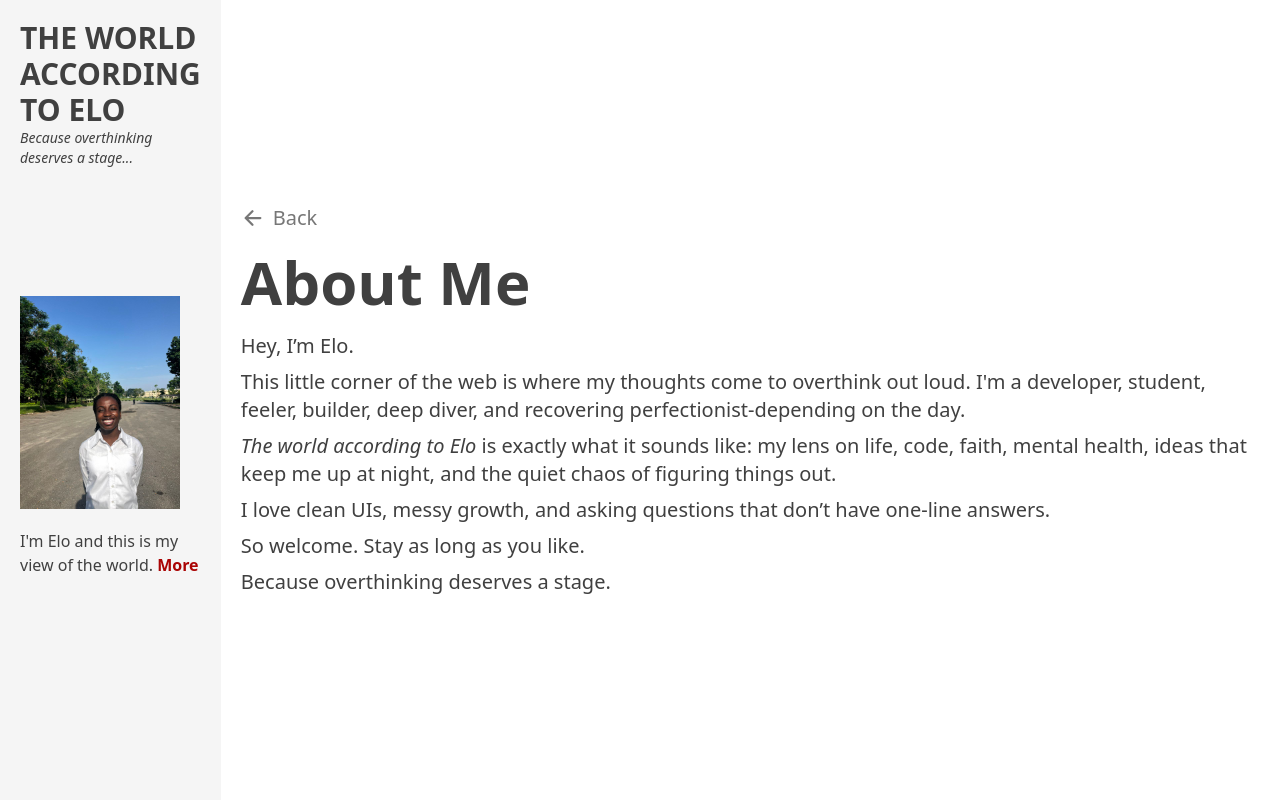
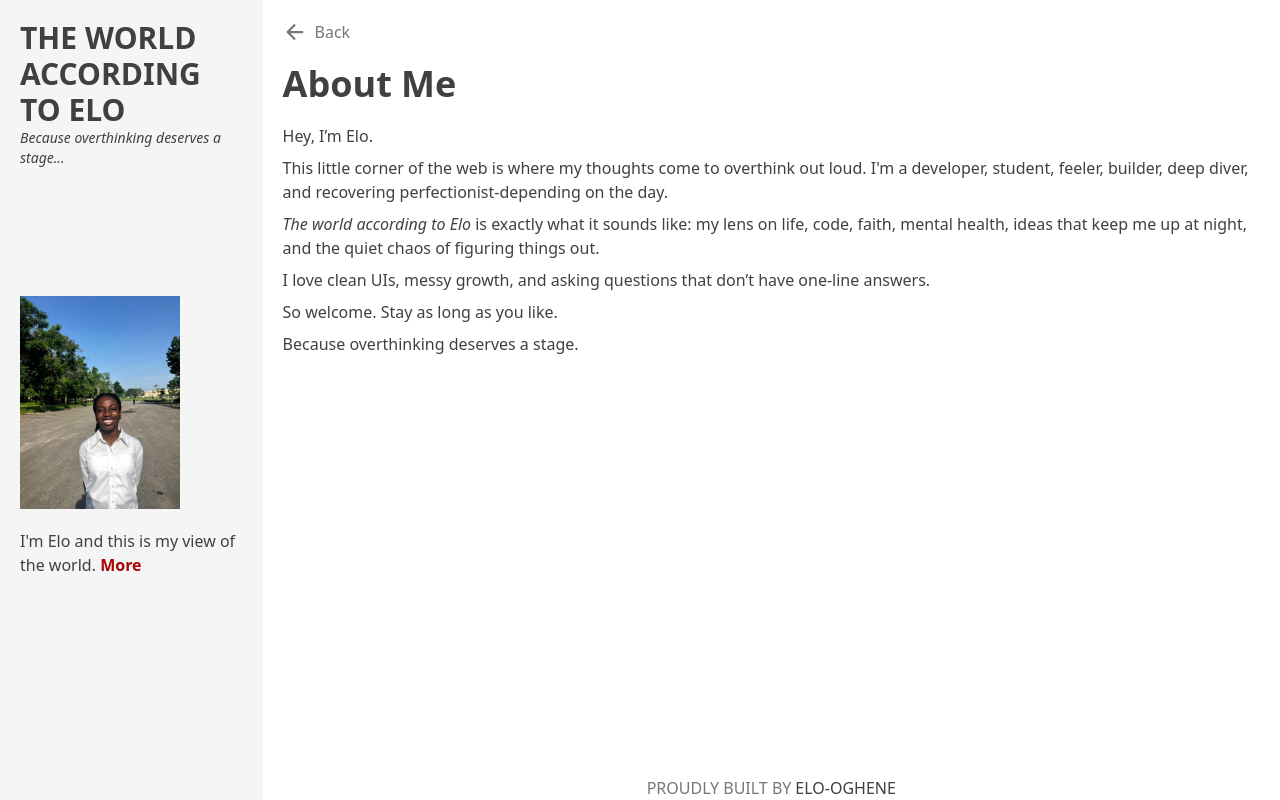
Before and after one commit to Dev-Elo-1505/My-Blog-Site, a React (Vite) app: page /about in a window 1280 px wide. Built offline with nearby package versions, Linux system fonts and the light colour scheme; no server answers.

Commit message:
refactor: create layout component for global page structure and content wrapper for consistent content styling

```diff
--- a/src/components/Body.tsx
+++ b/src/components/Body.tsx
@@ -2,6 +2,7 @@ import { collection, getDocs } from "firebase/firestore";
 import { db } from "../utils/firebase";
 import { useEffect, useState } from "react";
 import { Link } from "react-router-dom";
+import ContentWrapper from "./ContentWrapper";
 
 export interface EntriesProp {
   id: string;
@@ -51,15 +52,9 @@ const Body = () => {
   }
 
   return (
-    <section className="p-5 text-text md:w-full bg-primary">
-      <h1 className="text-4xl font-bold mb-5">Recent crashes</h1>
-
-      <div>
+    <ContentWrapper title="Recent Crashes">
       {entries.map((entry) => (
-          <div
-            key={entry.id}
-            className="mb-5 hover:bg-secondary p-5 rounded-lg"
-          >
+        <div key={entry.id} className="mb-5 hover:bg-secondary p-5 rounded-lg">
           <Link to={`/post/${entry.id}`}>
             <p>
               <span className="text-text-secondary uppercase ">
@@ -75,8 +70,7 @@ const Body = () => {
           </Link>
         </div>
       ))}
-      </div>
-    </section>
+    </ContentWrapper>
   );
 };
 
--- /dev/null
+++ b/src/components/ContentWrapper.tsx
@@ -0,0 +1,30 @@
+import { ReactNode } from "react";
+import { IoArrowBackOutline } from "react-icons/io5";
+import { Link } from "react-router-dom";
+
+interface ContentWrapperProps {
+  children: ReactNode;
+  title?: string;
+  showBackButton?: boolean;
+}
+
+const ContentWrapper = ({
+  children,
+  title,
+  showBackButton = false,
+}: ContentWrapperProps) => {
+  return (
+    <div className="flex flex-col">
+      {showBackButton && (
+        <Link to="/" className="flex items-center mb-5 text-text-secondary">
+          <IoArrowBackOutline className="text-2xl" />
+          <span className="ml-2">Back</span>
+        </Link>
+      )}{" "}
+      {title && <h1 className="text-4xl font-bold mb-5">{title}</h1>}
+      {children}
+    </div>
+  );
+};
+
+export default ContentWrapper;
--- /dev/null
+++ b/src/components/Layout.tsx
@@ -0,0 +1,21 @@
+import { ReactNode } from "react";
+import Footer from "./Footer";
+import Sidebar from "./Sidebar";
+
+interface LayoutProps {
+  children: ReactNode;
+}
+
+const Layout = ({ children }: LayoutProps) => {
+  return (
+    <div className="flex flex-col md:flex-row min-h-screen">
+      <Sidebar />
+      <main className="w-full flex flex-col justify-between min-h-screen">
+        <div className="p-5 text-text bg-primary md:w-full">{children}</div>
+        <Footer />
+      </main>
+    </div>
+  );
+};
+
+export default Layout;
--- a/src/pages/AboutPage.tsx
+++ b/src/pages/AboutPage.tsx
@@ -1,17 +1,10 @@
-import { IoArrowBackOutline } from "react-icons/io5";
-import Sidebar from "../components/Sidebar";
-import { Link } from "react-router-dom";
+import Layout from "../components/Layout";
+import ContentWrapper from "../components/ContentWrapper";
 
 const AboutPage = () => {
   return (
-    <div className="flex flex-col md:flex-row min-h-screen">
-      <Sidebar />
-      <div className="p-5 text-text bg-primary flex flex-col justify-center text-lg md:text-xl">
-      <Link to="/" className="flex items-center mb-5 text-text-secondary">
-          <IoArrowBackOutline className="text-2xl" />
-          <span className="ml-2">Back</span>
-        </Link>
-        <h1 className="text-4xl md:text-6xl font-semibold mb-5">About Me</h1>
+    <Layout>
+      <ContentWrapper title="About Me" showBackButton>
         <p className="mb-2">Hey, I’m Elo.</p>
 
         <p className="mb-2">
@@ -20,22 +13,20 @@ const AboutPage = () => {
           recovering perfectionist-depending on the day.
         </p>
         <p className="mb-2">
-          <span className="italic">The world according to Elo</span> is exactly what it sounds like: my lens on
-          life, code, faith, mental health, ideas that keep me up at night, and
-          the quiet chaos of figuring things out.
+          <span className="italic">The world according to Elo</span> is exactly
+          what it sounds like: my lens on life, code, faith, mental health,
+          ideas that keep me up at night, and the quiet chaos of figuring things
+          out.
         </p>
 
         <p className="mb-2">
           I love clean UIs, messy growth, and asking questions that don’t have
           one-line answers.
         </p>
-        <p className="mb-2">
-          So welcome. Stay as long as you like.
-        </p>
-        <p>Because overthinking deserves a
-          stage.</p>
-      </div>
-    </div>
+        <p className="mb-2">So welcome. Stay as long as you like.</p>
+        <p>Because overthinking deserves a stage.</p>
+      </ContentWrapper>
+    </Layout>
   );
 };
 
--- a/src/pages/HomePage.tsx
+++ b/src/pages/HomePage.tsx
@@ -1,17 +1,11 @@
-import Sidebar from "../components/Sidebar";
+import Layout from "../components/Layout";
 import Body from "../components/Body";
-import Footer from "../components/Footer";
 
 const HomePage = () => {
   return (
-    <div className="flex flex-col md:flex-row min-h-screen">
-      <Sidebar />
-      <div className="w-full flex flex-col justify-between min-h-screen">
+    <Layout>
       <Body />
-      <Footer />
-      </div>
-
-    </div>
+    </Layout>
   );
 };
 
--- a/src/pages/PostDetailsPage.tsx
+++ b/src/pages/PostDetailsPage.tsx
@@ -1,10 +1,10 @@
 import { doc, getDoc } from "firebase/firestore";
 import { useEffect, useState } from "react";
-import { Link, useParams } from "react-router-dom";
+import { useParams } from "react-router-dom";
 import { db } from "../utils/firebase";
 import { EntriesProp } from "../components/Body";
-import Sidebar from "../components/Sidebar";
-import { IoArrowBackOutline } from "react-icons/io5";
+import Layout from "../components/Layout";
+import ContentWrapper from "../components/ContentWrapper";
 
 const PostDetailsPage = () => {
   const { postId } = useParams();
@@ -45,13 +45,8 @@ const PostDetailsPage = () => {
     return <p>Error: {error.message}</p>;
   }
   return (
-    <div className="flex flex-col md:flex-row min-h-screen">
-      <Sidebar />
-      <div className="p-5 text-text bg-primary">
-      <Link to="/" className="flex items-center mb-5 text-text-secondary">
-          <IoArrowBackOutline className="text-2xl" />
-          <span className="ml-2">Back</span>
-        </Link>
+    <Layout>
+      <ContentWrapper showBackButton>
         {Entry && (
           <div>
             <p>
@@ -71,8 +66,8 @@ const PostDetailsPage = () => {
             />
           </div>
         )}
-      </div>
-    </div>
+      </ContentWrapper>
+    </Layout>
   );
 };
 
```
Lines whose indentation alone changed are shown as unchanged.
